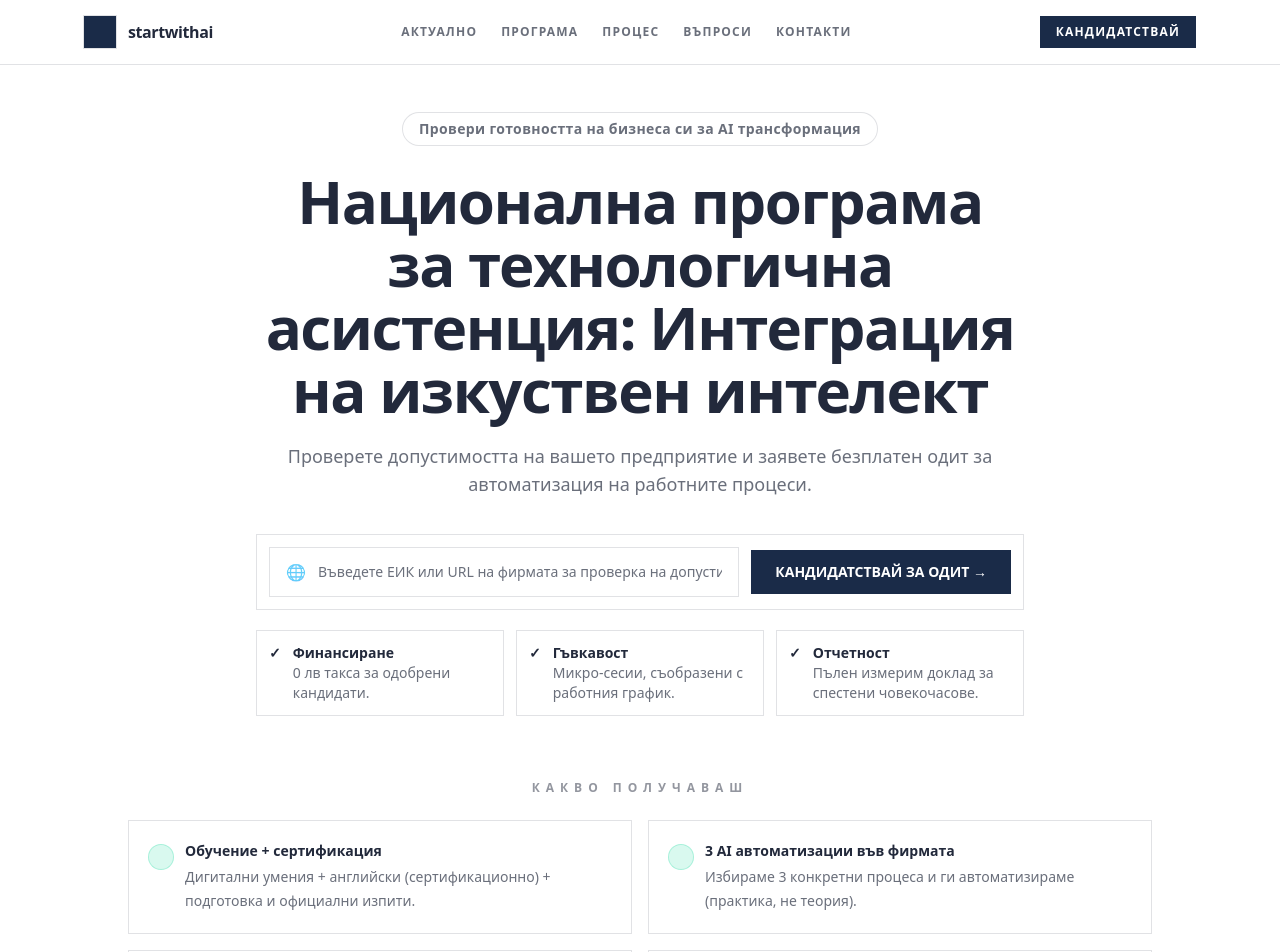
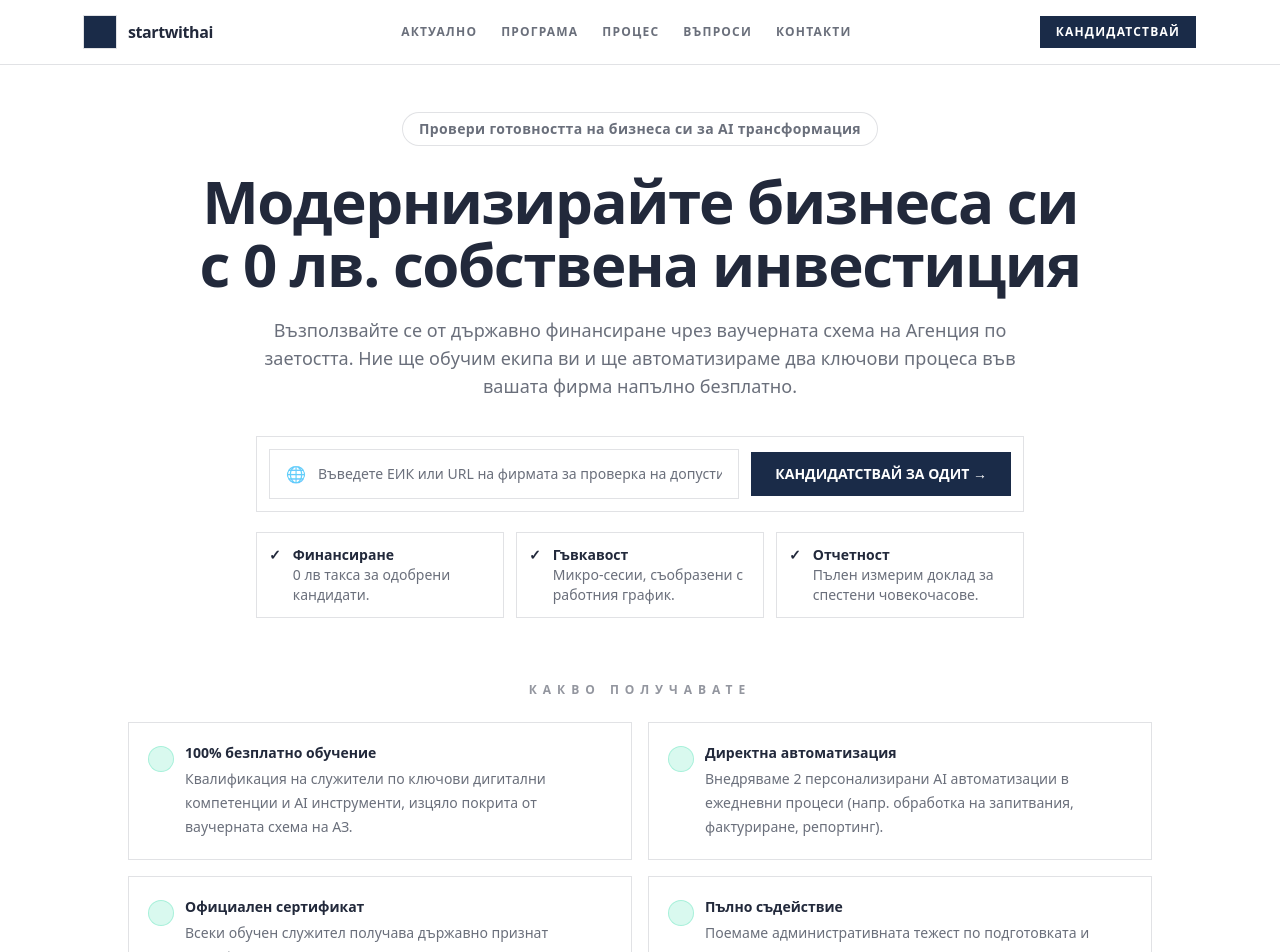
Before and after one commit to simeon619619619619-create/startwithai, a Next.js app: page / in a window 1280 px wide. Shown: the top 952 px of the page. Built offline with nearby package versions, Linux system fonts and the light colour scheme; no server answers.

Commit message:
Copy: institutional hero + value proposition (voucher program)

```diff
--- a/src/app/page.tsx
+++ b/src/app/page.tsx
@@ -238,10 +238,10 @@ export default function HomePage() {
           <div className="mx-auto max-w-4xl text-center">
             <Pill>Провери готовността на бизнеса си за AI трансформация</Pill>
             <h1 className="mt-6 text-balance text-4xl font-semibold leading-[1.05] tracking-tight text-[color:var(--text)] md:text-6xl">
-              Национална програма за технологична асистенция: Интеграция на изкуствен интелект
+              Модернизирайте бизнеса си с 0 лв. собствена инвестиция
             </h1>
             <p className="mx-auto mt-5 max-w-3xl text-pretty text-base leading-7 text-[color:var(--muted)] md:text-lg">
-              Проверете допустимостта на вашето предприятие и заявете безплатен одит за автоматизация на работните процеси.
+              Възползвайте се от държавно финансиране чрез ваучерната схема на Агенция по заетостта. Ние ще обучим екипа ви и ще автоматизираме два ключови процеса във вашата фирма напълно безплатно.
             </p>
 
             <form
@@ -329,28 +329,32 @@ export default function HomePage() {
             </div>
           </div>
 
-          {/* What you receive */}
+          {/* Value proposition */}
           <section id="program" className="mx-auto mt-16 max-w-5xl">
             <div className="text-center text-xs font-semibold uppercase tracking-[0.5em] text-[color:var(--muted-2)]">
-              Какво получаваш
+              Какво получавате
             </div>
             <div className="mt-6 grid grid-cols-1 gap-4 md:grid-cols-2">
               <Card
-                title="Обучение + сертификация"
-                desc="Дигитални умения + английски (сертификационно) + подготовка и официални изпити."
+                title="100% безплатно обучение"
+                desc="Квалификация на служители по ключови дигитални компетенции и AI инструменти, изцяло покрита от ваучерната схема на АЗ."
               />
               <Card
-                title="3 AI автоматизации във фирмата"
-                desc="Избираме 3 конкретни процеса и ги автоматизираме (практика, не теория)."
+                title="Директна автоматизация"
+                desc="Внедряваме 2 персонализирани AI автоматизации в ежедневни процеси (напр. обработка на запитвания, фактуриране, репортинг)."
               />
               <Card
-                title="Отчет за спестено време"
-                desc="Измерваме освободени човекочасове и ги превръщаме в капацитет."
+                title="Официален сертификат"
+                desc="Всеки обучен служител получава държавно признат сертификат за дигитални умения."
               />
               <Card
-                title="1000 лв тимбилдинг бонус"
-                desc="За всеки 10 сертифицирани служители (финансов стимул по модела)."
+                title="Пълно съдействие"
+                desc="Поемаме административната тежест по подготовката и подаването на документите към Агенция по заетостта."
               />
+            </div>
+
+            <div className="mt-6 border border-[color:var(--stroke)] bg-white p-4 text-sm text-[color:var(--muted)]">
+              Програмата е насочена към повишаване на конкурентоспособността чрез автоматизация на повтарящи се задачи.
             </div>
           </section>
         </div>
```
